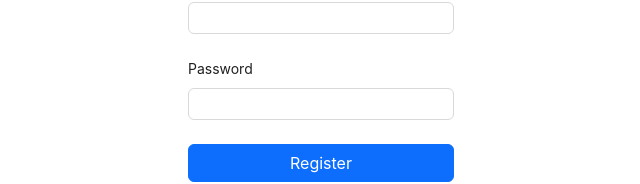
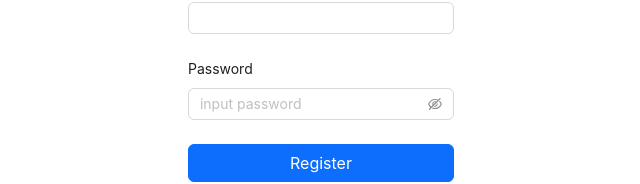
Before and after one commit to PaulAyushmaan/ExpenseManagementSystem, a React (Vite) app in the folder client/: page /register in a window 1280 px wide. Shown: the part 371-555 px from the top of the page, without its empty margins (319-959 px from the left). Built offline with nearby package versions, Linux system fonts and the light colour scheme.

Commit message:
Registration Form Updated

```diff
--- a/client/src/pages/Register.jsx
+++ b/client/src/pages/Register.jsx
@@ -1,5 +1,6 @@
 import React, { useState, useEffect } from 'react';
 import { Form, Input, message } from 'antd';
+import { EyeInvisibleOutlined, EyeTwoTone } from '@ant-design/icons';
 import { Link, useNavigate } from 'react-router-dom';
 import axios from 'axios';
 import Spinner from './Spinner';
@@ -43,7 +44,12 @@ const Register = () => {
 						<Input />
 					</Form.Item>
 					<Form.Item label="Password" name="password" type="password">
-						<Input />
+						<Input.Password
+							placeholder="input password"
+							iconRender={(visible) =>
+								visible ? <EyeTwoTone /> : <EyeInvisibleOutlined />
+							}
+						/>
 					</Form.Item>
 					<div className="d-flex flex-column gap-4 justify-content-between">
 						<button className="btn btn-primary">Register</button>
```
